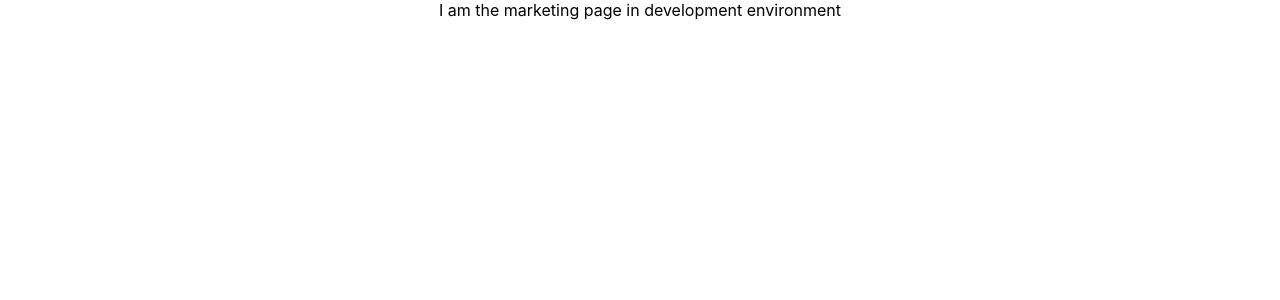
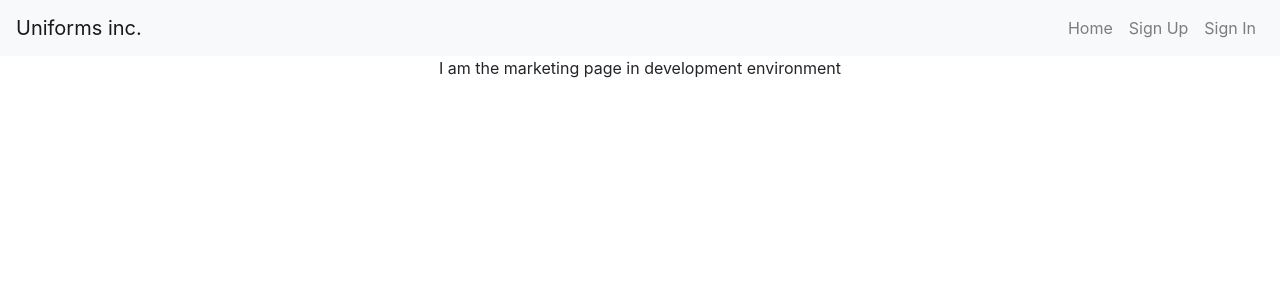
Before and after one commit to petrussola/frontend_uniform_marketplace_old, a React (Create React App) app: page / in a window 1280 px wide. Shown: the top 300 px of the page. Built offline with nearby package versions, Linux system fonts and the light colour scheme; no server answers.

Commit message:
Creat navbar with links to signup and login

```diff
--- a/src/components/MarketingPage.js
+++ b/src/components/MarketingPage.js
@@ -1,7 +1,22 @@
 import React from "react";
+import Navbar from "react-bootstrap/Navbar";
+import Nav from "react-bootstrap/Nav";
 
 export default function MarketingPage() {
   return (
-    <div>{`I am the marketing page in ${process.env.NODE_ENV} environment`}</div>
+    <div>
+      <Navbar bg="light" expand="lg">
+        <Navbar.Brand>Uniforms inc.</Navbar.Brand>
+        <Navbar.Toggle aria-controls="basic-navbar-nav" />
+        <Navbar.Collapse>
+          <Nav className="ml-auto">
+            <Nav.Link href="/">Home</Nav.Link>
+            <Nav.Link href="/signup">Sign Up</Nav.Link>
+            <Nav.Link href="/signin">Sign In</Nav.Link>
+          </Nav>
+        </Navbar.Collapse>
+      </Navbar>
+      {`I am the marketing page in ${process.env.NODE_ENV} environment`}
+    </div>
   );
 }
--- a/src/index.js
+++ b/src/index.js
@@ -1,5 +1,6 @@
 import React from "react";
 import ReactDOM from "react-dom";
+import "bootstrap/dist/css/bootstrap.min.css";
 import "./index.css";
 import { BrowserRouter as Router } from "react-router-dom";
 
```
Also changed, not shown: .eslintrc.json.
